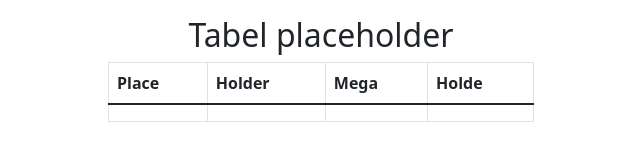
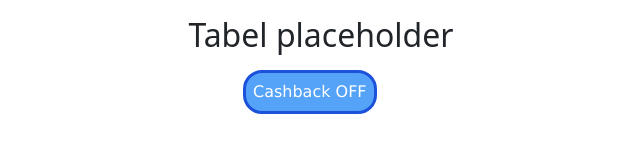
Before and after one commit to AndreiDonEsq/AvocadOSBCR, a browser extension: page ui/index.html in a window 1280 px wide. Shown: the whole page, without its empty margins (319-959 px from the left). Drawn offline with nearby package versions, Linux system fonts and the light colour scheme.

Commit message:
Added button, styles, basic function

```diff
--- /dev/null
+++ b/css/styles.css
@@ -0,0 +1,20 @@
+.cashbackButton {
+	background-color:#54a3f8;
+	border-radius:19px;
+	border:3px solid #1b51db;
+	display:inline-block;
+	cursor:pointer;
+	color:#ffffff;
+	font-family:Verdana;
+	font-size:16px;
+	padding:7px 7px;
+	text-decoration:none;
+}
+.cashbackButton:hover {
+	background-color:#1b51db;
+	color:#ffffff;
+}
+.cashbackButton:active {
+	position:relative;
+	top:1px;
+}
--- a/scripts/script.js
+++ b/scripts/script.js
@@ -1,4 +1,9 @@
-async function fetchData() {
+const cashbackBtn = document.getElementById("cashbackToggleButton");
+document.addEventListener('DOMContentLoaded', function () {
+    cashbackBtn.addEventListener("click", onCashbackToggle);
+});
 
+
+async function onCashbackToggle() {
+    cashbackBtn.textContent = "Cashback ON";
 }
-fetchData();
--- a/ui/index.html
+++ b/ui/index.html
@@ -4,28 +4,15 @@
     <title>Extension</title>
     <meta charset="utf-8">
     <link href="https://cdn.jsdelivr.net/npm/bootstrap@5.1.3/dist/css/bootstrap.min.css" rel="stylesheet">
+    <link rel="stylesheet" href="../css/styles.css">
 </head>
 <body>
-    <div class="container mt-3" style="width: 450px;">
+    <div class="container mt-3"class="d-flex justify-content-center" style="width: 450px">
         <h2 class="text-center">Tabel placeholder</h2>
-        <table class="table table-bordered">
-            <thead>
-            <tr>
-                <th>Place</th>
-                <th>Holder</th>
-                <th>Mega</th>
-                <th>Holde</th>
-            </tr>
-            </thead>
-            <tbody>
-            <tr>
-                <td id="place"></td>
-                <td id="hold"></td>
-                <td id="mega"></td>
-                <td id="holde"></td>
-            </tr>
-            </tbody>
-        </table>
+
+        <div class="container mt-3"class="d-flex justify-content-center" style="width: 180px">
+            <button type="button" id="cashbackToggleButton" class="cashbackButton d-flex justify-content-center">Cashback OFF</button>
+        </div>
     </div>
 </body>
 <script src="../scripts/script.js"></script>
```
